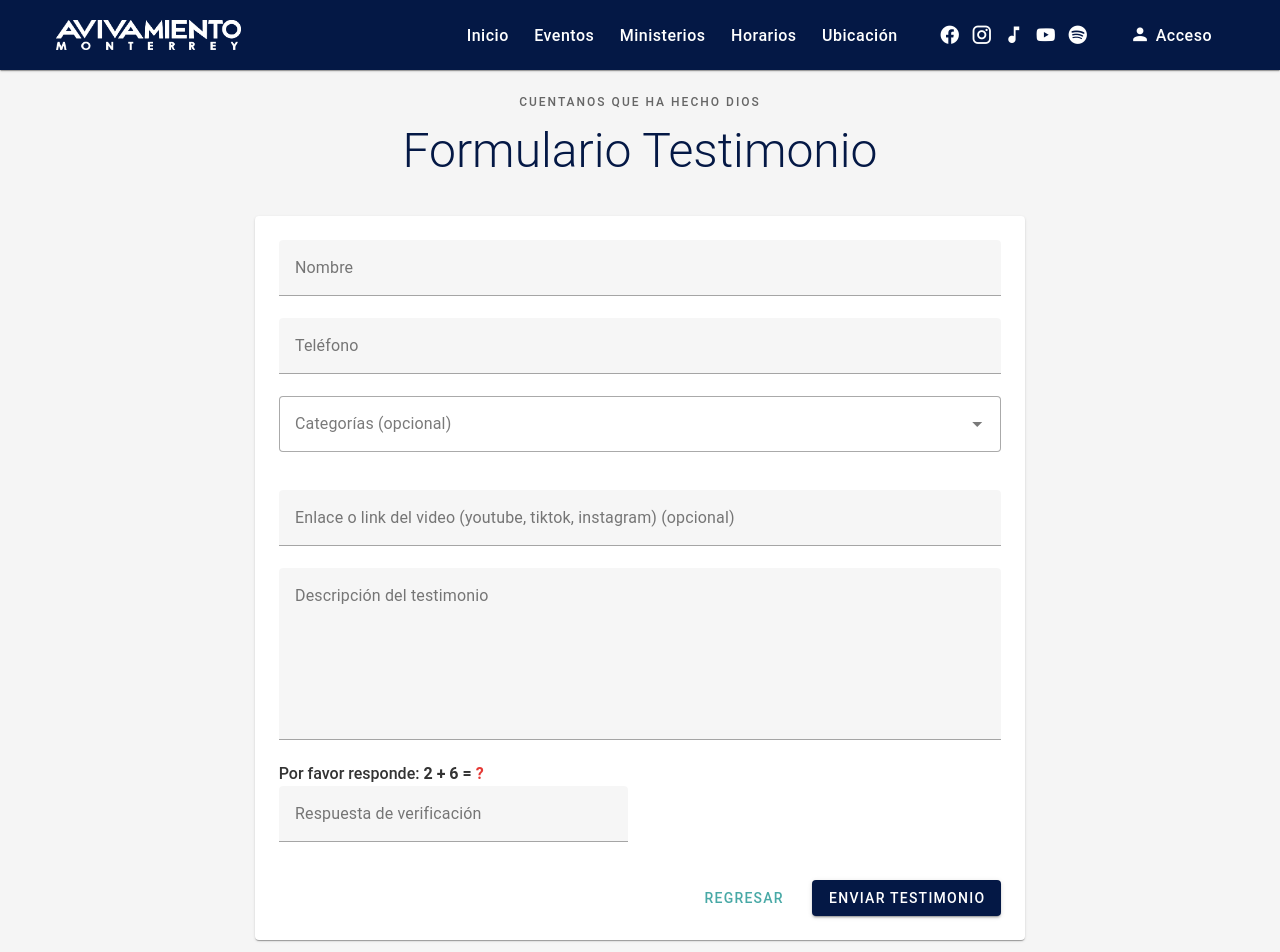
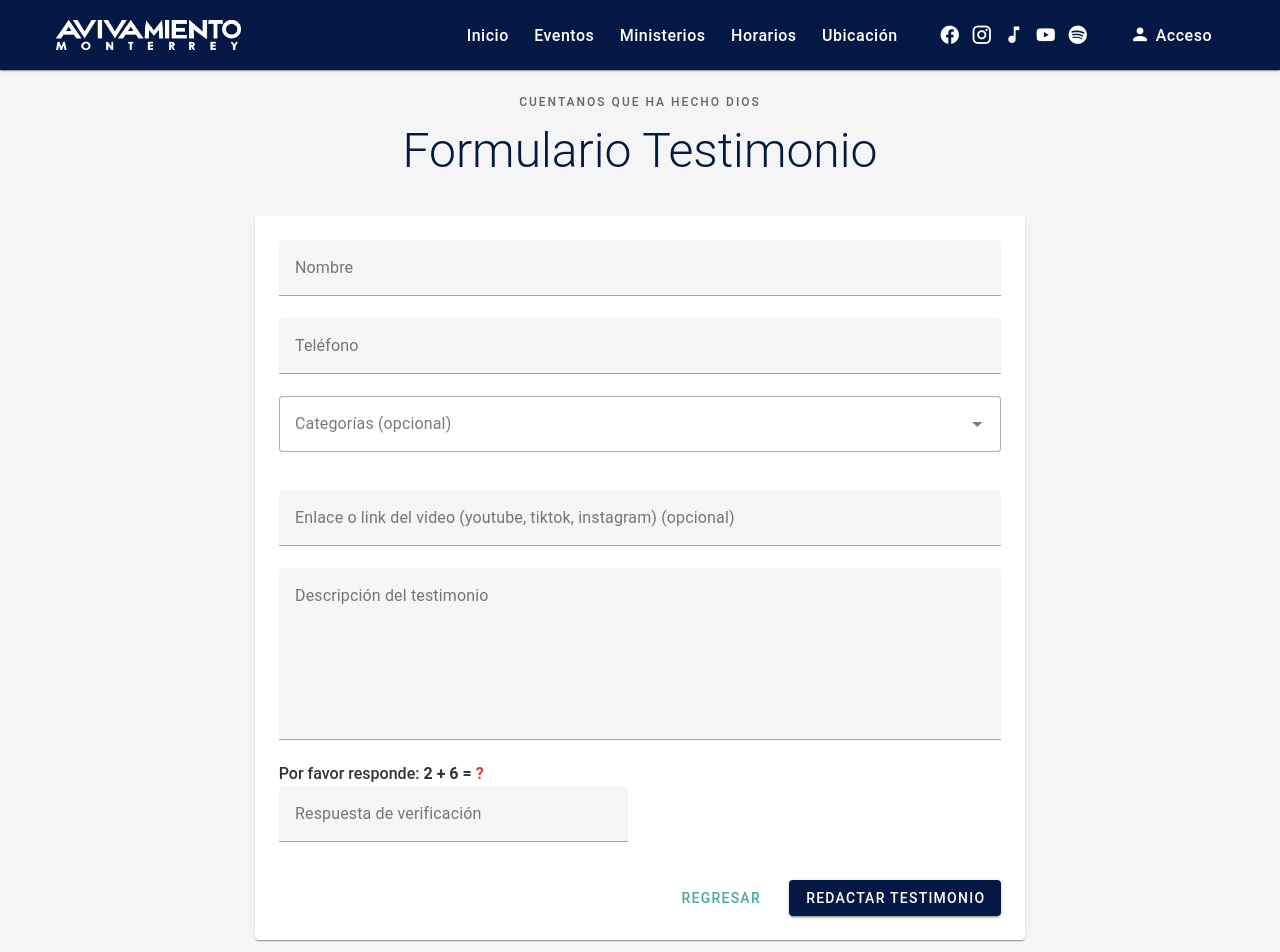
Before and after one commit to chemoral87/avivamiento_webpage, a Nuxt app: page /testimonios/form in a window 1280 px wide. Shown: the top 952 px of the page. Built offline with nearby package versions, Linux system fonts and the light colour scheme.

Commit message:
change text button

```diff
--- a/app/pages/testimonios/form/index.vue
+++ b/app/pages/testimonios/form/index.vue
@@ -67,7 +67,7 @@
 
             <div class="d-flex justify-end gap-3 mt-4">
               <v-btn outlined class="mr-3" variant="text" color="secondary" @click="goToPage('/testimonios')">Regresar</v-btn>
-              <v-btn :loading="submitting" color="#041845" @click="submit" :disabled="submitting">Enviar Testimonio</v-btn>
+              <v-btn :loading="submitting" color="#041845" @click="submit" :disabled="submitting">Redactar Testimonio</v-btn>
             </div>
           </v-form>
         </v-card>
--- a/package.json
+++ b/package.json
@@ -1,6 +1,6 @@
 {
   "name": "avivamiento-webpage",
-  "version": "1.0.58",
+  "version": "1.0.59",
   "type": "module",
   "private": true,
   "scripts": {
```
Also changed, not shown: 1 other file (tests, documents, lock files or other folders).
